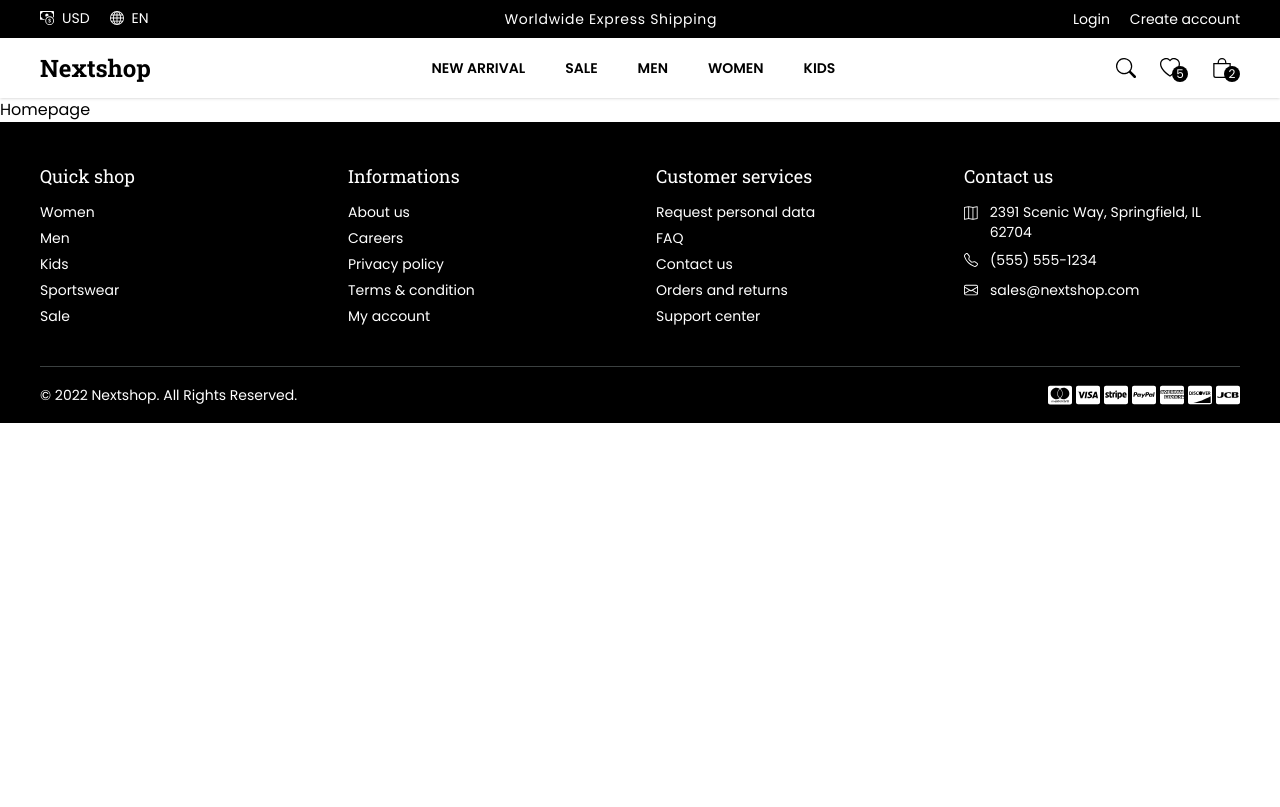
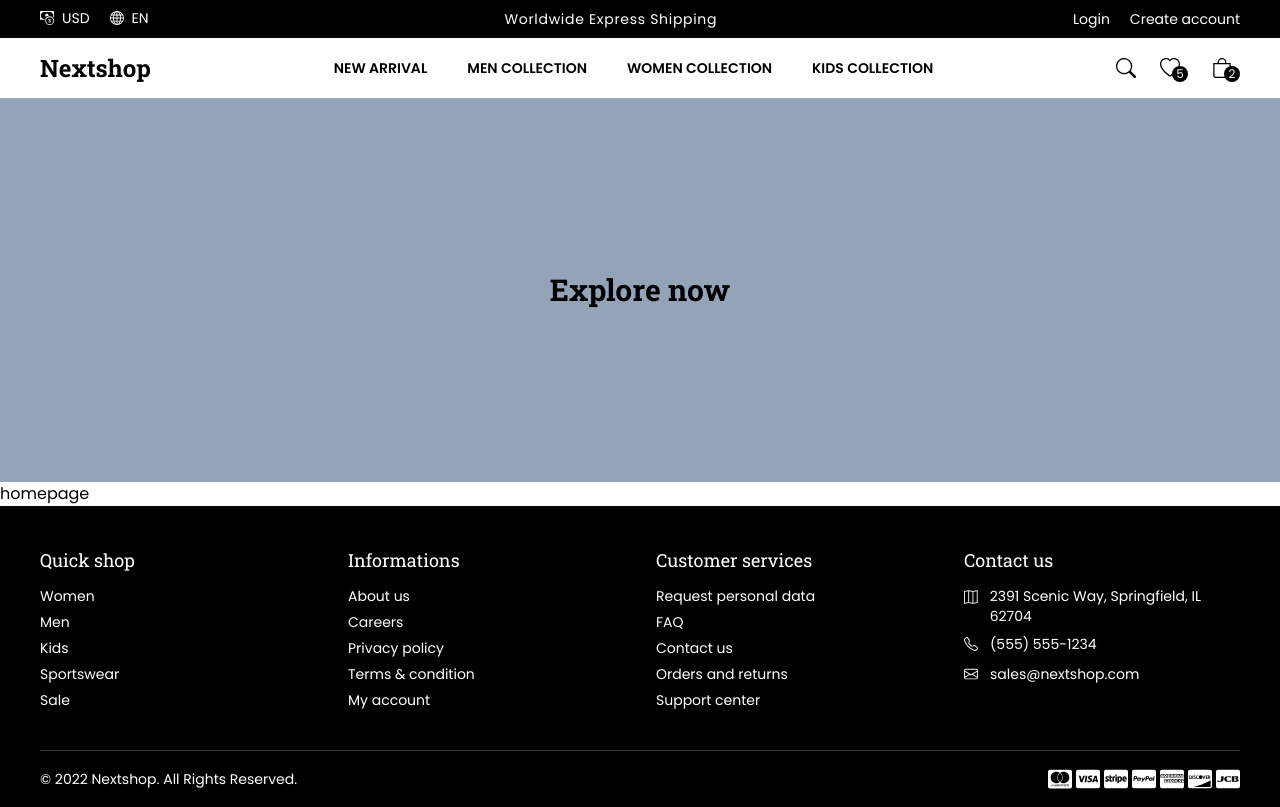
Before and after one commit to mohammadwahid-eng/nextshop, a Next.js app: page / in a window 1280 px wide. Built offline with nearby package versions, Linux system fonts and the light colour scheme.

Commit message:
stable base

```diff
--- a/components/Header.tsx
+++ b/components/Header.tsx
@@ -1,3 +1,4 @@
+import Link from "next/link"
 import { FunctionComponent } from "react"
 import { BsGlobe, BsSearch, BsBag, BsHeart, BsFilterRight, BsCashCoin } from "react-icons/bs"
 
@@ -19,14 +20,15 @@ const Header: FunctionComponent = () => {
       </section>
       <nav className="shadow">
         <div className="flex items-center md:gap-5 md:justify-between pr-5 md:px-5 lg:px-10">
-          <div className="p-5 cursor-pointer text-2xl md:hidden"><BsFilterRight/></div>
-          <a href="#" className="py-4 md:py-3.5 text-2xl font-roboto-slab font-black">Nextshop</a>
+          <div className="p-5 cursor-pointer text-2xl md:hidden"><BsFilterRight /></div>
+          <Link href={'/'}>
+            <a className="py-4 md:py-3.5 text-2xl font-roboto-slab font-black">Nextshop</a>
+          </Link>
           <ul className="hidden md:flex items-center uppercase font-semibold">
-            <li><a href="#" className="inline-flex text-sm p-5">New arrival</a></li>
-            <li><a href="#" className="inline-flex text-sm p-5">Sale</a></li>
-            <li><a href="#" className="inline-flex text-sm p-5">Men</a></li>
-            <li><a href="#" className="inline-flex text-sm p-5">Women</a></li>
-            <li><a href="#" className="inline-flex text-sm p-5">Kids</a></li>
+            <li><Link href={'/'}><a className="inline-flex text-sm p-5 transition hover:bg-slate-100">New Arrival</a></Link></li>
+            <li><Link href={'/'}><a className="inline-flex text-sm p-5 transition hover:bg-slate-100">Men Collection</a></Link></li>
+            <li><Link href={'/'}><a className="inline-flex text-sm p-5 transition hover:bg-slate-100">Women Collection</a></Link></li>
+            <li><Link href={'/'}><a className="inline-flex text-sm p-5 transition hover:bg-slate-100">Kids Collection</a></Link></li>
           </ul>
           <ul className="flex ml-auto md:ml-0 items-center text-xl gap-7 md:gap-6">
             <li className="py-5 cursor-pointer"><BsSearch/></li>
--- /dev/null
+++ b/components/Slider.tsx
@@ -0,0 +1,14 @@
+import Link from "next/link"
+import { FunctionComponent } from "react"
+
+const Slider: FunctionComponent = () => {
+  return (
+    <Link href="/">
+      <a className="flex w-full h-96 bg-slate-400 items-center text-3xl font-bold font-roboto-slab justify-center">
+        Explore now
+      </a>
+    </Link>
+  )
+}
+
+export default Slider
--- a/package.json
+++ b/package.json
@@ -12,7 +12,8 @@
     "next": "12.2.5",
     "react": "18.2.0",
     "react-dom": "18.2.0",
-    "react-icons": "^4.4.0"
+    "react-icons": "^4.4.0",
+    "sharp": "^0.30.7"
   },
   "devDependencies": {
     "@types/node": "18.7.14",
--- a/pages/_app.tsx
+++ b/pages/_app.tsx
@@ -1,6 +1,6 @@
 import '../styles/globals.scss'
 import type { AppProps } from 'next/app'
-import Layout from '../components/layout'
+import Layout from '../components/Layout'
 
 function NextApp({ Component, pageProps }: AppProps) {
   return (
--- a/pages/index.tsx
+++ b/pages/index.tsx
@@ -1,5 +1,6 @@
-import type { NextPage } from 'next'
+import { NextPage } from 'next'
 import Head from 'next/head'
+import Slider from '../components/Slider'
 
 const Home: NextPage = () => {
   return (
@@ -7,11 +8,9 @@ const Home: NextPage = () => {
       <Head>
         <title>Nextshop | Advance ecommerce application</title>
       </Head>
-      <main>
-        Homepage
-      </main>
+      <Slider />
+      homepage
     </>
   )
 }
-
 export default Home
--- /dev/null
+++ b/types/index.ts
@@ -0,0 +1 @@
+export {}
```
Also changed, not shown: 1 other file (tests, documents, lock files or other folders).
